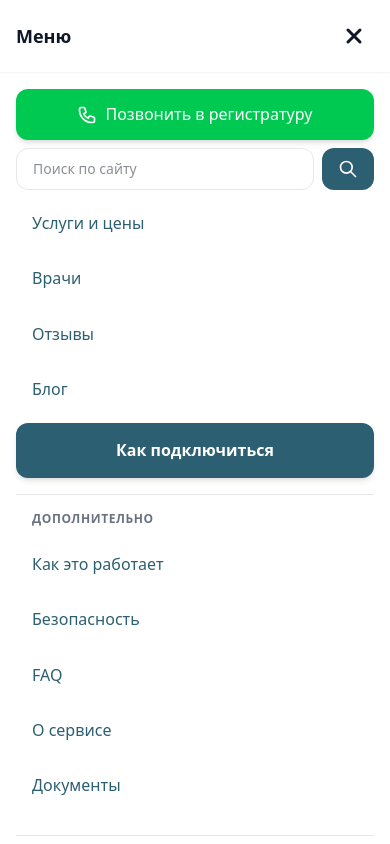
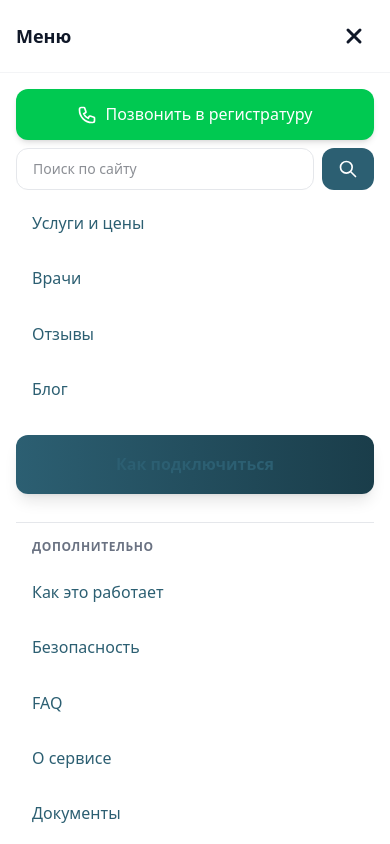
Before and after one commit to Stalser/Onlyvet-news3, a Next.js app: page / in a window 390 px wide. Both pictures are taken after a click on the button 354 px from the left and 40 px from the top of the page. Shown: the top 844 px of the page. Built offline with nearby package versions, Linux system fonts and the light colour scheme.

Commit message:
"Improve-mobile-button-visibility

```diff
--- a/src/components/Header.tsx
+++ b/src/components/Header.tsx
@@ -278,14 +278,16 @@ export default function Header() {
               </div>
 
               {/* Кнопка "Как подключиться" — выделена */}
+              <div className="py-3">
                 <Link
                   href={setupLink.href}
                   onClick={() => setIsMenuOpen(false)}
-                className="w-full text-center px-4 py-3.5 bg-primary text-white font-semibold rounded-xl hover:bg-primary-dark transition-all shadow-md animate-fade-in-up !text-white"
-                style={{ color: '#FFFFFF', animationDelay: `${mainNavLinks.length * 50}ms` }}
+                  className="w-full text-center px-4 py-4 bg-gradient-to-r from-primary to-primary-dark text-white font-bold rounded-xl shadow-lg transition-all animate-fade-in-up block"
+                  style={{ animationDelay: `${mainNavLinks.length * 50}ms` }}
                 >
                   {setupLink.label}
                 </Link>
+              </div>
 
               {/* Разделитель */}
               <div className="border-t border-gray-200 my-2" />
```
Lines whose indentation alone changed are shown as unchanged.
